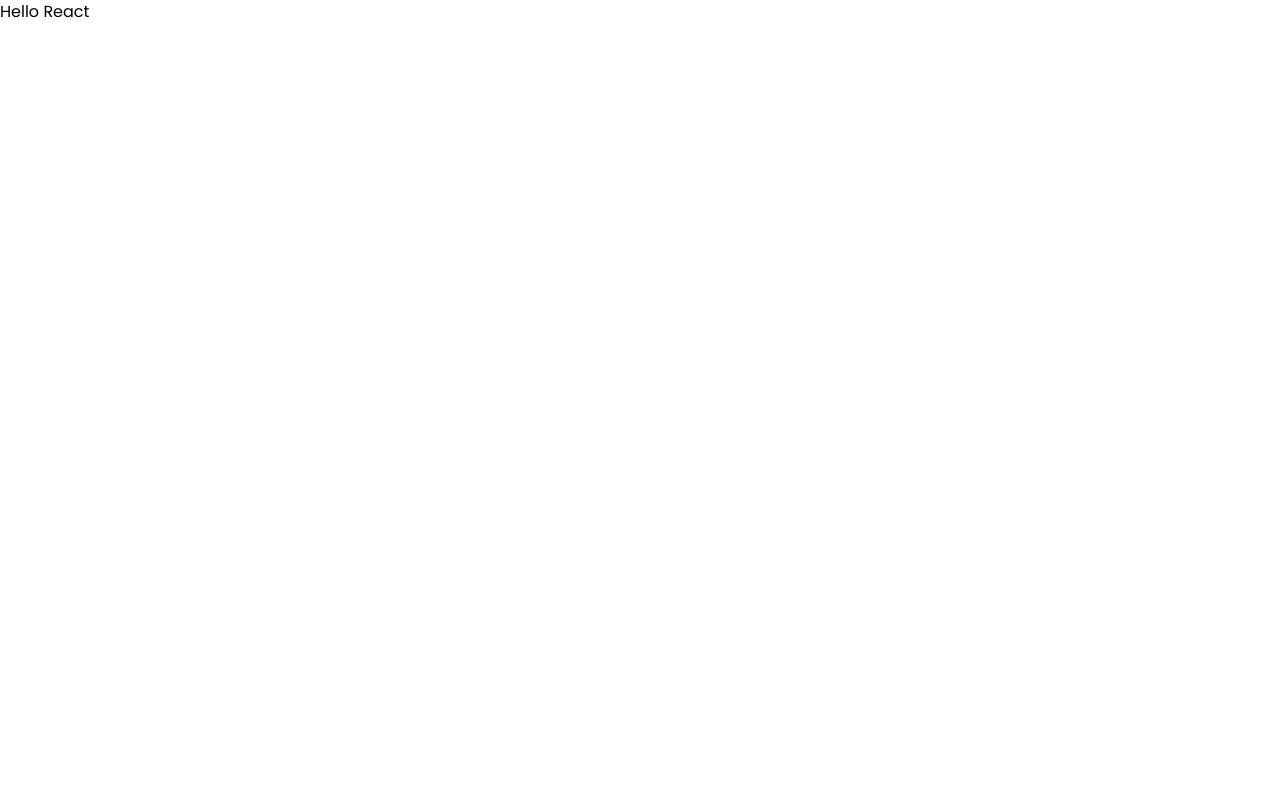
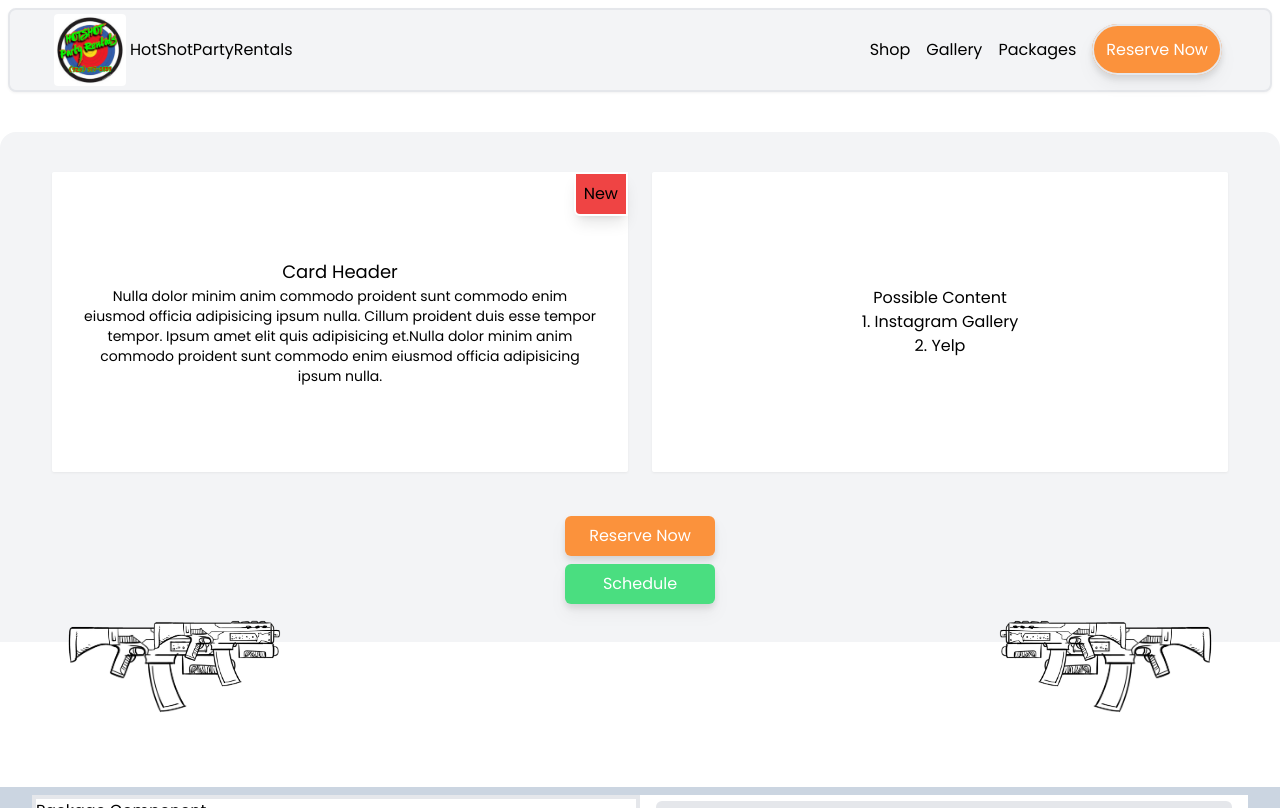
Before and after one commit to 3salaz/hotshotpartyrentals, a React app: page / in a window 1280 px wide. Built offline with nearby package versions, Linux system fonts and the light colour scheme.

Commit message:
added simple structure

```diff
--- a/src/App.css
+++ b/src/App.css
@@ -18,3 +18,16 @@ html, body{
 @tailwind base;
 @tailwind components;
 @tailwind utilities;
+
+.flip{
+    transform: scaleX(-1);
+}
+
+@layer components {
+    .card {
+      background-color: theme('colors.white');
+      border-radius: theme('borderRadius.lg');
+      padding: theme('spacing.6');
+      box-shadow: theme('boxShadow.xl');
+    }
+}
--- a/src/App.js
+++ b/src/App.js
@@ -1,7 +1,104 @@
 import React from "react";
+import logo from './logo.png';
+import nerfGun from './NerfGun5.png';
 
 const App = () => {
-  return <h1>Hello React</h1>;
+  return (
+    <div className='h-screen'>
+      <nav className='bg-gray-100 m-2 rounded-lg drop-shadow-sm border-solid border-2'>
+        <div className='w-full  bg-transparent px-10 flex justify-between '>
+          <a href="/" className='flex flex-row justify-center items-center'>
+            <img
+              src={logo}
+              alt='logo'
+              className='w-80 rounded-lg p-1'
+            />
+            HotShotPartyRentals
+          </a>
+          <ul className="flex justify-space-evenly items-center">
+            <li className="px-2">
+              <a target="_blank" href="https://hotshotpartyrentals.myshopify.com/
+              ">Shop</a>
+            </li>
+            <li className="px-2">
+              <a href="">Gallery</a>
+            </li>
+            <li className="px-2">
+              <a href="">Packages</a>
+            </li>
+            <li className="px-2">
+              <a className="rounded-full bg-orange-400 text-white p-3 border-solid border-2 drop-shadow-lg" href="">Reserve Now</a>
+            </li>
+          </ul>
+        </div>
+      </nav>
+      <header className="w-full rounded-t-2xl bg-gray-100 h-720 sm:h-685 md:h-600 lg:h-510 mt-10">
+        {/* Featured*/}
+        <div className="flex text-center items-center justify-between p-10">
+          <div className="mx-3 min-h-300 w-6/12 bg-white rounded-sm px-8 drop-shadow-sm hover:drop-shadow-lg flex justify-center items-center">
+            <div>
+              <p className="text-lg">Card Header</p>
+              <p className="text-sm">Nulla dolor minim anim commodo proident sunt commodo enim eiusmod officia adipisicing ipsum nulla. Cillum proident duis esse tempor tempor. Ipsum amet elit quis adipisicing et.Nulla dolor minim anim commodo proident sunt commodo enim eiusmod officia adipisicing ipsum nulla.</p>
+              <div className='absolute bg-red-500 top-0 right-0 rounded-bl-md p-2 shadow-lg border-solid border-white  border-2 outline-orange-300'>New</div>
+            </div>
+          </div>
+          <div className="mx-3 min-h-300 w-6/12 bg-white rounded-sm px-8 drop-shadow-sm hover:drop-shadow-lg flex justify-center items-center">
+            <div>
+              Possible Content
+              <ol>
+                <li>1. Instagram Gallery</li>
+                <li>2. Yelp</li>
+              </ol>
+            </div>
+          </div>
+        </div>
+        <div className="flex place-content-center">
+          <ul className="flex flex-col">
+            <li className="p-1">
+              <button className='rounded-md text-white drop-shadow-lg bg-orange-400 p-2 min-w-[150px]'>Reserve Now</button>
+            </li>
+            <li className="p-1">
+              <button className='rounded-md text-white drop-shadow-lg bg-green-400 p-2 min-w-[150px]'>Schedule</button>
+            </li>
+          </ul>
+        </div>
+        <div className="relative">
+            <div className="absolute top--12 left-14">
+              <img className='w-48' src={nerfGun} alt="nerf gun" />
+            </div>
+            <div className="absolute top--24 left-36">
+              <img className='w-36' src={nerfGun} alt="nerf gun" />
+            </div>
+            <div className="absolute top--12 right-14">
+              <img className='flip w-48' src={nerfGun} alt="nerf gun" />
+            </div>
+            <div className="absolute top--24 right-36">
+              <img className='flip w-36 transform-scaleX(-1);' src={nerfGun} alt="nerf gun" />
+            </div>
+          </div>
+      </header>
+      <main>
+        <div class="flex h-screen justify-center items-center">
+          <div className="flex h-510 w-full bg-slate-300 px-8 p-2">
+            <div className="bg-white h-full w-6/12 flex justify-center items-center border-solid border-2 p -2">
+              <div className="border-solid border-2 w-full h-full">
+                Package Component
+              </div>
+            </div>
+            <div className="flex flex-col w-6/12 h-full justify-center items-center bg-white text-center">
+              <div className="w-full mx-2 flex justify-center items-center">
+                <div className="w-full h-225 rounded-md bg-gray-200 m-4 flex justify-center items-center">Weapons</div>
+              </div>
+              <div className=" w-full mx-2 flex justify-center items-center">
+                <div className='w-full h-225 rounded-md bg-gray-200 m-4 flex justify-center items-center'>Safety</div>
+              </div>
+            </div>
+          </div>
+        </div>
+      </main>
+    </div>
+  )
+
 };
 
 export default App;
--- a/tailwind.config.js
+++ b/tailwind.config.js
@@ -47,8 +47,14 @@ module.exports = {
           350: "350px",
           620: "620px"
         },
+        minHeight: {
+          210: "210px",
+          300: "300px",
+          350: "350px",
+          620: "620px"
+        },
         screen: {
-          sm: "640px",
+          sm: "340px",
           md: "768px",
           lg: "1024px",
           xl: "1280px",
```
Also changed, not shown: src/NerfGun5.png (added), src/logo.png (added).
